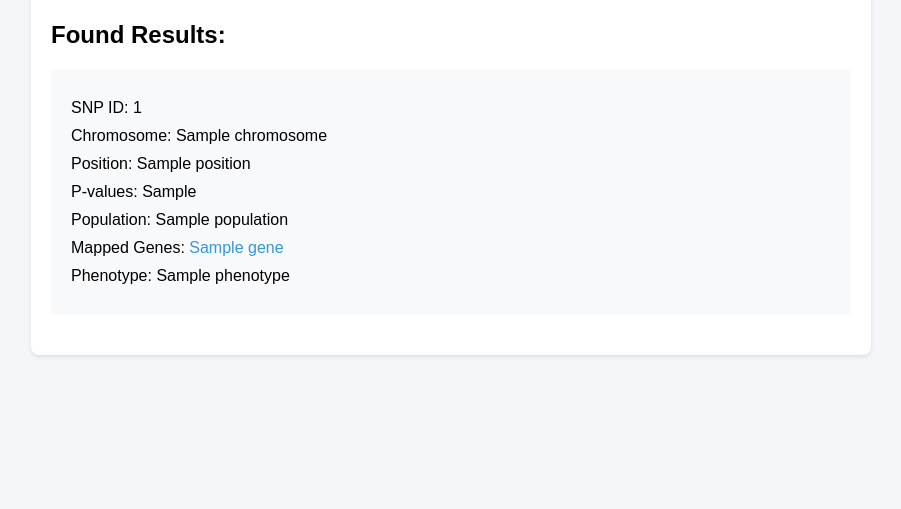
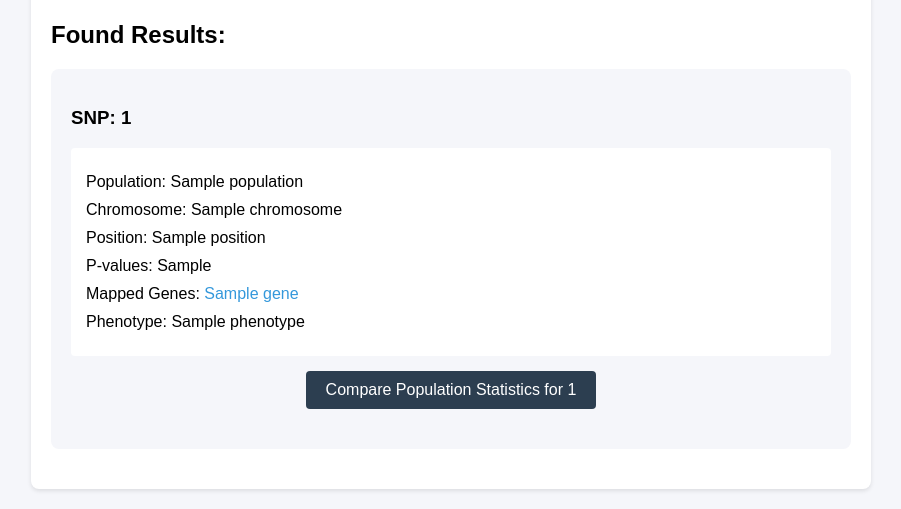
Before and after one commit to japh140/Bioinformatics_Group_Project, a Flask app: template app/templates/homepage/results.html in a window 1280 px wide. Shown: the part 296-805 px from the top of the page, without its empty margins (189-1090 px from the left). Before the commit the page ends 653 px from the top, so only its background shows below. Run offline with Flask 3, Linux system fonts and the light colour scheme; the template is opened without the code that fills it: most values are stand-ins (such as "Sample title", 1, 10 or a date in 2020).

Commit message:
fixed the compare population statistics button thing

```diff
--- a/app/static/css/styles.css
+++ b/app/static/css/styles.css
@@ -207,9 +207,15 @@ body {
     display: inline-block;
     padding: 10px 20px;
     background-color: #2c3e50;
-    color: white;
+    color: white !important;  /* Added !important to override default link color */
     text-decoration: none;
     border-radius: 4px;
+}
+
+.comparison-link:hover {
+    background-color: #34495e;
+    color: white !important;  /* Keep text white on hover too */
+    text-decoration: none;
 }
 .error-message {
     text-align: center;
@@ -227,3 +233,22 @@ body {
     text-decoration: none;
     border-radius: 4px;
 }
+
+.snp-group {
+    background-color: #f5f6fa;
+    padding: 20px;
+    margin-bottom: 20px;
+    border-radius: 8px;
+}
+
+.result-item {
+    background-color: white;
+    padding: 15px;
+    margin-bottom: 15px;
+    border-radius: 4px;
+}
+
+.comparison-section {
+    margin-top: 15px;
+    text-align: center;
+}
--- a/app/templates/homepage/results.html
+++ b/app/templates/homepage/results.html
@@ -19,13 +19,30 @@
 
         {% if results %}
             <h2>Found Results:</h2>
-            {% for result in results %} <!-- this can now handle multiple search results -->
+            {# First group results by SNP ID #}
+            {% set current_snp = namespace(id=None) %}
+            {% for result in results %}
+                {% if result.snp_id != current_snp.id %}
+                    {% if current_snp.id is not none %}
+                            <!-- Close previous SNP group and add its comparison button -->
+                            <div class="comparison-section">
+                                <a href="{{ url_for('snp_query.population_comparison', search_data=current_snp.id) }}" class="comparison-link">
+                                    Compare Population Statistics for {{ current_snp.id }}
+                                </a>
+                            </div>
+                        </div> <!-- Close snp-group -->
+                    {% endif %}
+                    {% set current_snp.id = result.snp_id %}
+                    <!-- Start new SNP group -->
+                    <div class="snp-group">
+                        <h3>SNP: {{ result.snp_id }}</h3>
+                {% endif %}
+
                 <div class="result-item">
-                    <p>SNP ID: {{ result.snp_id }}</p>
+                    <p>Population: {{ result.population }}</p>
                     <p>Chromosome: {{ result.chromosome }}</p>
                     <p>Position: {{ result.position }}</p>
                     <p>P-values: {{ result.p_values|join(', ') }}</p>
-                    <p>Population: {{ result.population }}</p>
                     <p>Mapped Genes:
                         {% for gene in result.mapped_genes %}
                             {% if gene %}
@@ -38,19 +55,19 @@
 
                 </div>
             {% endfor %}
-
-            {% if results|length > 1 %}
+            {% if results %}
+                <!-- Close last SNP group and add its comparison button -->
                 <div class="comparison-section">
-                    <a href="{{ url_for('snp_query.population_comparison', search_data=search_term) }}" class="comparison-link">
-                        Compare Population Statistics
+                    <a href="{{ url_for('snp_query.population_comparison', search_data=current_snp.id) }}" class="comparison-link">
+                        Compare Population Statistics for {{ current_snp.id }}
                     </a>
                 </div>
+                </div> <!-- Close last snp-group -->
             {% endif %}
         {% else %}
             <p>No results found.</p>
-        {% endif %}
+    {% endif %}
 
-        <!-- <a href="/" class="back-link">Back to Search</a> -->
-    </div>
+
 </body>
 </html>
```
